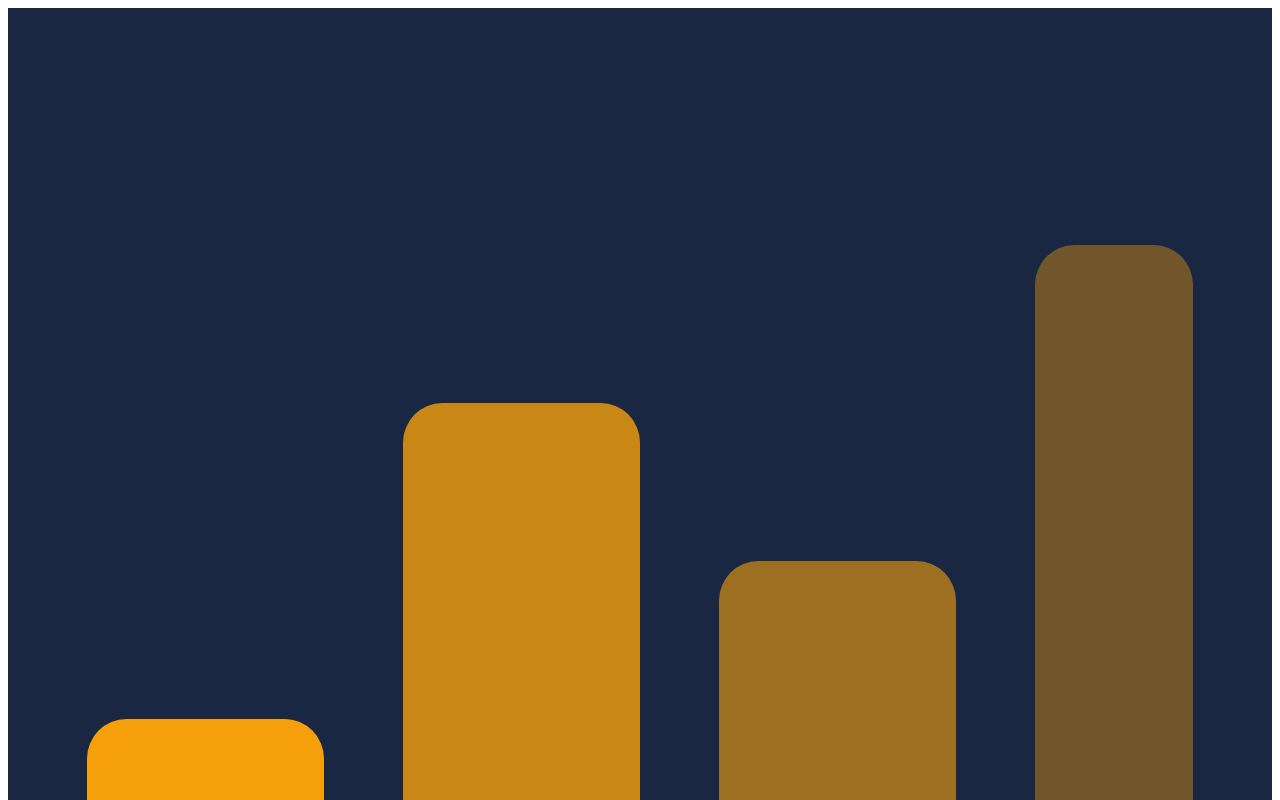
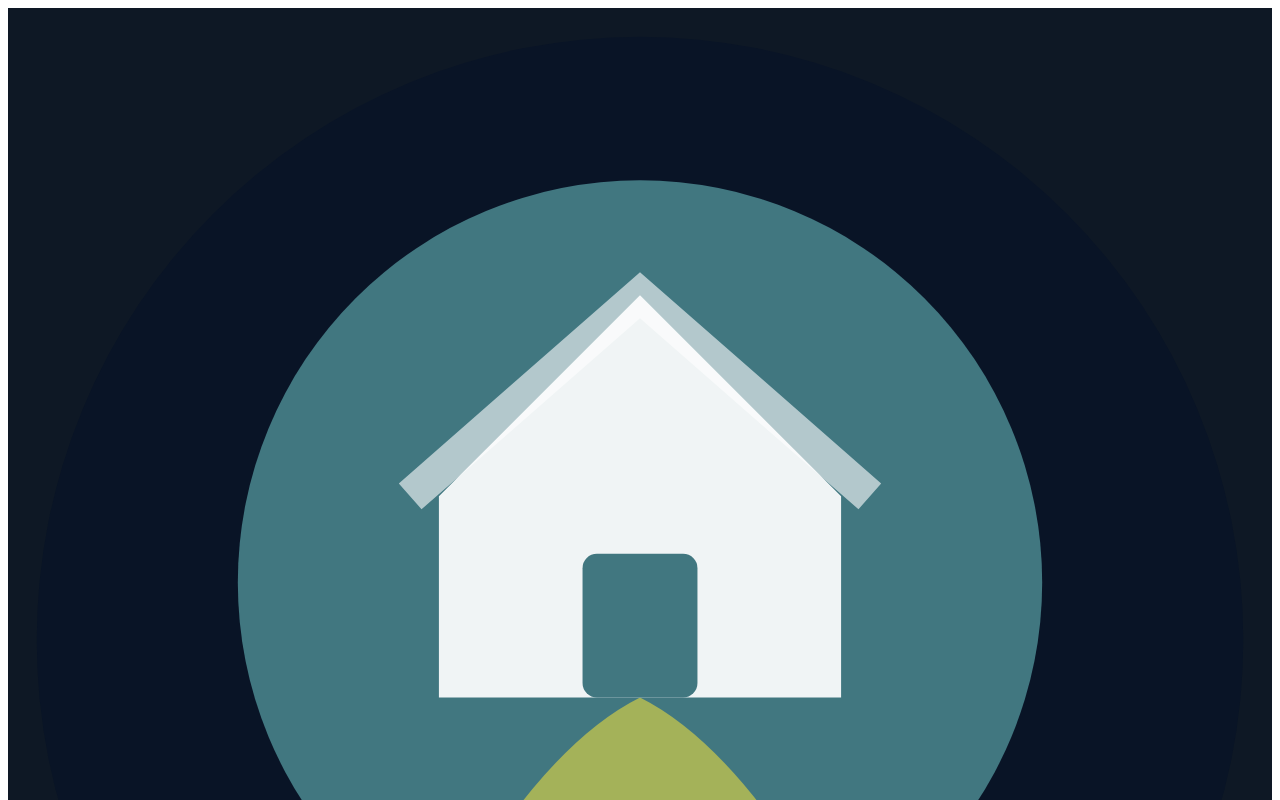
Before and after one commit to msimmsgmc-ai/GMC-Dashboard, a React (Vite) app in the folder client/: page / in a window 1280 px wide. Shown: the top 800 px of the page. Built offline with nearby package versions, Linux system fonts and the light colour scheme.

Commit message:
Apply GMC Properties brand: navy/teal/olive palette + logo mark

```diff
--- a/client/src/components/Sidebar.tsx
+++ b/client/src/components/Sidebar.tsx
@@ -24,23 +24,32 @@ export default function Sidebar({ activeQuarter, onQuarterChange, availableQuart
   return (
     <aside className="sidebar w-56 flex flex-col h-screen overflow-y-auto overscroll-contain shrink-0">
       {/* Logo */}
-      <div className="px-5 py-5 border-b border-[hsl(var(--sidebar-border))]">
-        <div className="flex items-center gap-2.5">
-          {/* SVG Logo — minimal building mark */}
+      <div className="px-4 py-4 border-b border-[hsl(var(--sidebar-border))]">
+        <div className="flex items-center gap-3">
+          {/* GMC Properties logo mark — house on road in circular frame */}
           <svg
-            aria-label="Portfolio Dashboard"
-            viewBox="0 0 32 32"
+            aria-label="GMC Properties"
+            viewBox="0 0 44 44"
             fill="none"
-            className="w-7 h-7 shrink-0"
+            className="w-9 h-9 shrink-0"
           >
-            <rect x="2" y="18" width="6" height="12" fill="hsl(var(--sidebar-accent))" rx="1" />
-            <rect x="10" y="10" width="6" height="20" fill="hsl(var(--sidebar-accent))" opacity="0.8" rx="1" />
-            <rect x="18" y="14" width="6" height="16" fill="hsl(var(--sidebar-accent))" opacity="0.6" rx="1" />
-            <rect x="26" y="6" width="4" height="24" fill="hsl(var(--sidebar-accent))" opacity="0.4" rx="1" />
+            {/* Outer circle — navy */}
+            <circle cx="22" cy="22" r="21" fill="#091426" />
+            {/* Inner circle — teal dome */}
+            <circle cx="22" cy="20" r="14" fill="#417780" />
+            {/* Road / path — olive green */}
+            <path d="M14 34 Q18 26 22 24 Q26 26 30 34 Q26 32 22 32 Q18 32 14 34Z" fill="#a4b259" />
+            {/* House shape — white */}
+            <polygon points="22,10 15,17 15,24 29,24 29,17" fill="white" opacity="0.92" />
+            {/* Door */}
+            <rect x="20" y="19" width="4" height="5" fill="#417780" rx="0.5" />
+            {/* Roof ridge line */}
+            <polyline points="14,17 22,10 30,17" fill="none" stroke="white" strokeWidth="1.2" opacity="0.6" />
           </svg>
           <div>
-            <div className="text-[11px] font-semibold tracking-widest uppercase text-[hsl(var(--sidebar-accent))]">Portfolio</div>
-            <div className="text-[13px] font-semibold text-[hsl(var(--sidebar-fg))] leading-tight">Performance</div>
+            <div className="text-[15px] font-bold tracking-wide text-white leading-tight">GMC</div>
+            <div className="text-[10px] font-semibold tracking-widest uppercase text-[hsl(var(--sidebar-accent))] leading-tight">Properties</div>
+            <div className="text-[9px] text-[hsl(var(--sidebar-muted))] leading-tight mt-0.5">Performance Dashboard</div>
           </div>
         </div>
       </div>
--- a/client/src/index.css
+++ b/client/src/index.css
@@ -4,95 +4,95 @@
 
 @layer base {
   :root {
-    /* === PROPERTY MANAGEMENT DASHBOARD PALETTE ===
-       Dark slate/navy — precise, authoritative, institutional feel.
-       Single amber accent for highlights and CTAs.
+    /* === GMC PROPERTIES BRAND PALETTE ===
+       Navy #091426 · Teal #417780 · Olive #a4b259
     */
 
     /* Backgrounds */
-    --background: 220 20% 97%;
-    --foreground: 220 25% 12%;
+    --background: 200 15% 97%;
+    --foreground: 213 47% 10%;
     --card: 0 0% 100%;
-    --card-foreground: 220 25% 12%;
+    --card-foreground: 213 47% 10%;
     --popover: 0 0% 100%;
-    --popover-foreground: 220 25% 12%;
+    --popover-foreground: 213 47% 10%;
 
-    /* Primary — deep navy */
-    --primary: 220 60% 22%;
+    /* Primary — GMC Teal #417780 */
+    --primary: 189 30% 37%;
     --primary-foreground: 0 0% 98%;
 
     /* Secondary */
-    --secondary: 220 15% 93%;
-    --secondary-foreground: 220 25% 12%;
+    --secondary: 189 15% 92%;
+    --secondary-foreground: 213 47% 10%;
 
     /* Muted */
-    --muted: 220 12% 94%;
-    --muted-foreground: 220 10% 48%;
+    --muted: 200 12% 94%;
+    --muted-foreground: 200 8% 46%;
 
-    /* Accent — amber */
-    --accent: 38 92% 50%;
-    --accent-foreground: 220 25% 12%;
+    /* Accent — GMC Olive #a4b259 */
+    --accent: 69 35% 52%;
+    --accent-foreground: 213 47% 10%;
 
     /* Semantic */
     --destructive: 0 72% 51%;
     --destructive-foreground: 0 0% 98%;
-    --border: 220 15% 88%;
-    --input: 220 15% 88%;
-    --ring: 220 60% 22%;
+    --border: 200 15% 87%;
+    --input: 200 15% 87%;
+    --ring: 189 30% 37%;
     --radius: 0.5rem;
 
     /* Custom dashboard tokens */
     --color-success: 142 71% 29%;
     --color-success-bg: 142 71% 95%;
-    --color-warning: 38 92% 45%;
-    --color-warning-bg: 38 92% 95%;
+    --color-warning: 38 80% 42%;
+    --color-warning-bg: 38 80% 95%;
     --color-danger: 0 72% 46%;
     --color-danger-bg: 0 72% 96%;
-    --color-neutral: 220 10% 55%;
-    --color-neutral-bg: 220 10% 95%;
+    --color-neutral: 200 8% 52%;
+    --color-neutral-bg: 200 10% 95%;
 
-    --sidebar-bg: 220 45% 18%;
-    --sidebar-fg: 220 20% 85%;
-    --sidebar-accent: 38 92% 50%;
-    --sidebar-muted: 220 30% 45%;
-    --sidebar-border: 220 40% 25%;
+    /* Sidebar — GMC Navy #091426 */
+    --sidebar-bg: 213 47% 10%;
+    --sidebar-fg: 200 20% 82%;
+    --sidebar-accent: 69 35% 52%;
+    --sidebar-muted: 200 15% 42%;
+    --sidebar-border: 213 35% 18%;
   }
 
   .dark {
-    --background: 220 25% 8%;
-    --foreground: 220 15% 88%;
-    --card: 220 25% 11%;
-    --card-foreground: 220 15% 88%;
-    --popover: 220 25% 11%;
-    --popover-foreground: 220 15% 88%;
-    --primary: 220 60% 60%;
-    --primary-foreground: 220 25% 8%;
-    --secondary: 220 20% 16%;
-    --secondary-foreground: 220 15% 88%;
-    --muted: 220 20% 15%;
-    --muted-foreground: 220 10% 55%;
-    --accent: 38 85% 55%;
-    --accent-foreground: 220 25% 8%;
+    --background: 213 47% 7%;
+    --foreground: 200 15% 88%;
+    --card: 213 40% 10%;
+    --card-foreground: 200 15% 88%;
+    --popover: 213 40% 10%;
+    --popover-foreground: 200 15% 88%;
+    --primary: 189 35% 52%;
+    --primary-foreground: 213 47% 7%;
+    --secondary: 213 25% 16%;
+    --secondary-foreground: 200 15% 88%;
+    --muted: 213 25% 14%;
+    --muted-foreground: 200 10% 54%;
+    --accent: 69 35% 58%;
+    --accent-foreground: 213 47% 7%;
     --destructive: 0 62% 50%;
     --destructive-foreground: 0 0% 98%;
-    --border: 220 20% 20%;
-    --input: 220 20% 20%;
-    --ring: 220 60% 60%;
+    --border: 213 25% 20%;
+    --input: 213 25% 20%;
+    --ring: 189 35% 52%;
 
     --color-success: 142 60% 45%;
-    --color-success-bg: 142 30% 14%;
-    --color-warning: 38 80% 55%;
-    --color-warning-bg: 38 40% 14%;
+    --color-success-bg: 142 30% 12%;
+    --color-warning: 38 70% 52%;
+    --color-warning-bg: 38 35% 12%;
     --color-danger: 0 65% 55%;
-    --color-danger-bg: 0 35% 14%;
-    --color-neutral: 220 10% 55%;
-    --color-neutral-bg: 220 15% 16%;
+    --color-danger-bg: 0 35% 12%;
+    --color-neutral: 200 10% 52%;
+    --color-neutral-bg: 213 20% 15%;
 
-    --sidebar-bg: 220 30% 10%;
-    --sidebar-fg: 220 15% 78%;
-    --sidebar-accent: 38 85% 55%;
-    --sidebar-muted: 220 20% 40%;
-    --sidebar-border: 220 25% 18%;
+    --sidebar-bg: 213 50% 7%;
+    --sidebar-fg: 200 15% 76%;
+    --sidebar-accent: 69 35% 58%;
+    --sidebar-muted: 200 15% 38%;
+    --sidebar-border: 213 35% 15%;
   }
 }
 
```
